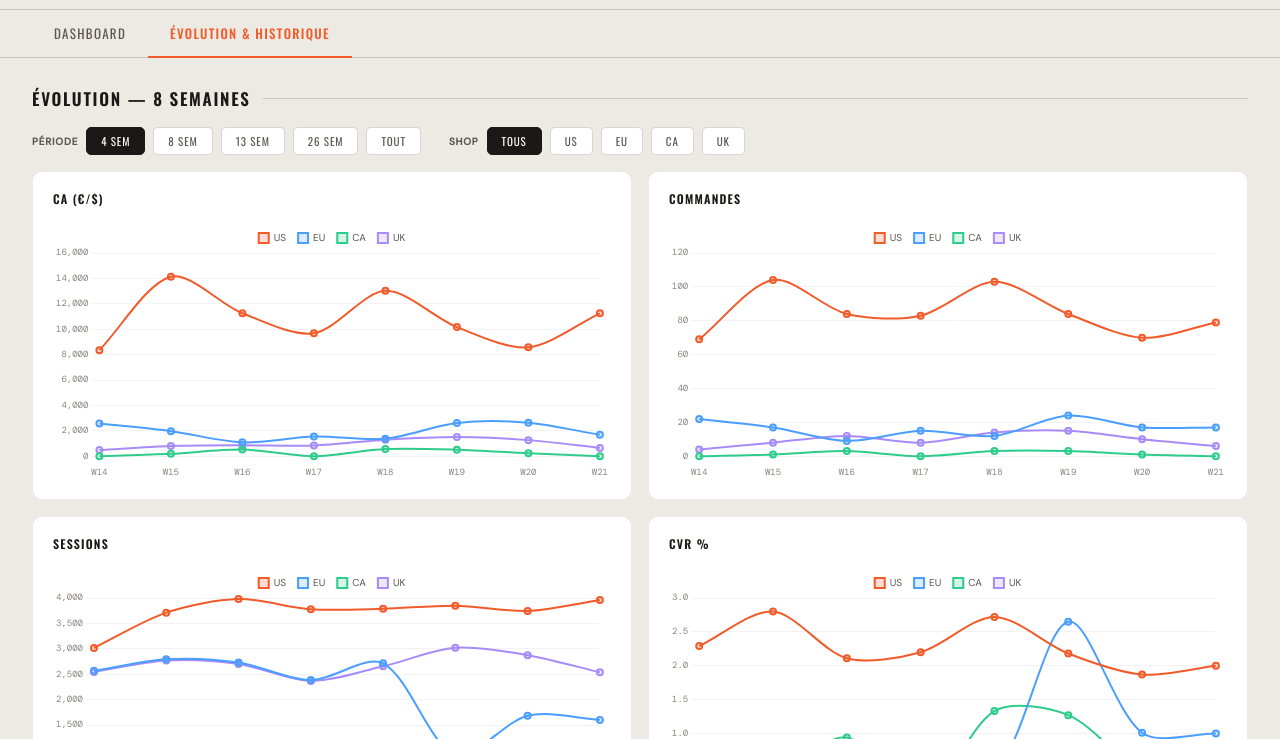
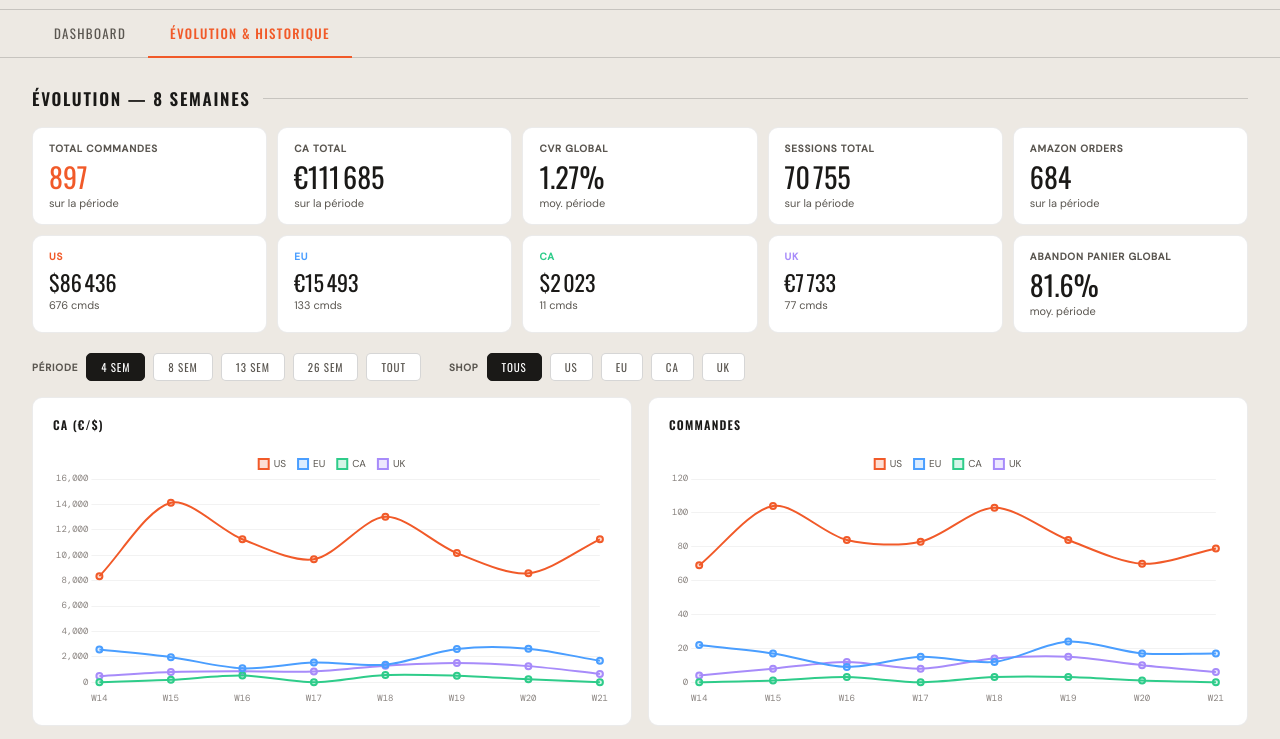
Before and after one commit to vvinuesa-wellputt/wellputt-kpi, a plain HTML site: page index.html in a window 1280 px wide. Both pictures are taken after a click on the element "ÉVOLUTION & HISTORIQUE". Shown: the part 51-790 px from the top of the page. Drawn offline with nearby package versions, Linux system fonts and the light colour scheme; no server answers.

Commit message:
Update index.html

```diff
--- a/index.html
+++ b/index.html
@@ -333,6 +333,7 @@ body { background: var(--bg3); color: var(--text); font-family: 'DM Sans', sans-
 
   <div class="section">
     <div class="section-title" id="evoTitle">Évolution</div>
+    <div class="stat-grid" id="evoGlobalCards" style="margin-bottom:20px"></div>
     <div class="filter-row">
       <span class="filter-label">Période</span>
       <div class="period-btn active" onclick="setEvoPeriod(4,this)">4 sem</div>
@@ -368,6 +369,14 @@ body { background: var(--bg3); color: var(--text); font-family: 'DM Sans', sans-
 
   <div class="section">
     <div class="section-title">Historique</div>
+    <div class="filter-row" style="margin-bottom:12px">
+      <span class="filter-label">Afficher</span>
+      <div class="period-btn active" onclick="setHistPeriod(2,this)">2 sem</div>
+      <div class="period-btn" onclick="setHistPeriod(4,this)">4 sem</div>
+      <div class="period-btn" onclick="setHistPeriod(8,this)">8 sem</div>
+      <div class="period-btn" onclick="setHistPeriod(13,this)">13 sem</div>
+      <div class="period-btn" onclick="setHistPeriod(0,this)">Tout</div>
+    </div>
     <div style="overflow-x:auto">
       <table class="history-table">
         <thead><tr>
@@ -393,6 +402,7 @@ let currentEvoShop = 'ALL';
 let evoPeriod = 8;
 let amzPeriod = 4;
 let prestaChartPeriod = 4;
+let histPeriod = 2;
 let currentYear = 'all';
 const shops = ['US','EU','CA','UK'];
 const shopColors = {US:'#F15A29',EU:'#4a9eff',CA:'#2ecc8a',UK:'#a78bfa'};
@@ -716,7 +726,7 @@ function renderPresta() {
   }
 
   // Charts
-  const sorted = getPeriod(evoPeriod);
+  const sorted = getPeriod(prestaChartPeriod);
   const labels = sorted.map(h=>h.week.replace(/\d{4}-/,''));
   if (isAll) {
     const cvrD = sorted.map(h=>{const t=shops.reduce((s,sh)=>s+(parseFloat(h.shops?.[sh]?.transactions)||0),0);const se=shops.reduce((s,sh)=>s+(parseFloat(h.shops?.[sh]?.sessions)||0),0);return se>0?parseFloat((t/se*100).toFixed(2)):null;});
@@ -791,6 +801,41 @@ function renderAmazon() {
 }
 
 // ── EVOLUTION ──
+function renderEvoGlobalCards(sorted) {
+  const el = document.getElementById('evoGlobalCards');
+  if (!el || !sorted.length) return;
+  const tot = (f, h) => shops.reduce((s,sh)=>s+(parseFloat(h.shops?.[sh]?.[f])||0), 0);
+  const totalTx = sorted.reduce((s,h)=>s+tot('transactions',h), 0);
+  const totalRev = sorted.reduce((s,h)=>s+tot('revenue',h), 0);
+  const totalSess = sorted.reduce((s,h)=>s+tot('sessions',h), 0);
+  const totalCC = sorted.reduce((s,h)=>s+tot('carts_created',h), 0);
+  const totalCA = sorted.reduce((s,h)=>s+tot('carts_abandoned',h), 0);
+  const totalAmz = sorted.reduce((s,h)=>s+(h.amazon?.orders||0), 0);
+  const globalCvr = totalSess>0 ? (totalTx/totalSess*100).toFixed(2) : '0';
+  const globalAbandon = totalCC>0 ? (totalCA/totalCC*100).toFixed(1) : '0';
+  const shopCards = shops.map(sh => {
+    const rev = sorted.reduce((s,h)=>s+(parseFloat(h.shops?.[sh]?.revenue)||0), 0);
+    const tx = sorted.reduce((s,h)=>s+(parseFloat(h.shops?.[sh]?.transactions)||0), 0);
+    return `<div class="stat-card">
+      <div class="sc-label" style="color:${shopColors[sh]};font-weight:700">${sh}</div>
+      <div class="sc-value" style="font-size:22px">${fmtCur(rev,sh)}</div>
+      <div class="sc-delta">${tx} cmd${tx>1?'s':''}</div>
+    </div>`;
+  }).join('');
+  el.innerHTML = `
+    <div style="grid-column:1/-1;display:grid;grid-template-columns:repeat(5,1fr);gap:10px">
+      <div class="stat-card"><div class="sc-label">Total commandes</div><div class="sc-value orange">${fmt(totalTx)}</div><div class="sc-delta">sur la période</div></div>
+      <div class="stat-card"><div class="sc-label">CA Total</div><div class="sc-value">${fmtCur(totalRev,'EU')}</div><div class="sc-delta">sur la période</div></div>
+      <div class="stat-card"><div class="sc-label">CVR Global</div><div class="sc-value">${globalCvr}%</div><div class="sc-delta">moy. période</div></div>
+      <div class="stat-card"><div class="sc-label">Sessions total</div><div class="sc-value">${fmt(totalSess)}</div><div class="sc-delta">sur la période</div></div>
+      <div class="stat-card"><div class="sc-label">Amazon orders</div><div class="sc-value">${totalAmz||'—'}</div><div class="sc-delta">sur la période</div></div>
+    </div>
+    <div style="grid-column:1/-1;display:grid;grid-template-columns:repeat(5,1fr);gap:10px">
+      ${shopCards}
+      <div class="stat-card"><div class="sc-label">Abandon panier global</div><div class="sc-value">${globalAbandon}%</div><div class="sc-delta">moy. période</div></div>
+    </div>`;
+}
+
 function setEvoPeriod(n, el) {
   evoPeriod = n;
   document.querySelectorAll('#page-evolution .period-btn').forEach(b=>b.classList.remove('active'));
@@ -806,7 +851,7 @@ function selectEvoShop(shop, el) {
 function renderEvolution() {
   const sorted = getPeriod(evoPeriod);
   const n = sorted.length;
-  document.getElementById('evoTitle').textContent = `Évolution — ${n} semaine${n>1?'s':''}`;
+  document.getElementById('evoTitle').textContent = `Évolution — ${n} semaine${n>1?'s':''}`;  renderEvoGlobalCards(sorted);
   const labels = sorted.map(h=>h.week.replace(/\d{4}-/,''));
   const shopsShow = currentEvoShop==='ALL' ? shops : [currentEvoShop];
 
@@ -825,12 +870,25 @@ function renderEvolution() {
   mkChart('evoAtcRate','line',labels,ds('atcRate'));
   mkChart('evoAmazon','bar',labels,[{label:'Amazon',data:sorted.map(h=>h.amazon?.orders||0),backgroundColor:'#F15A2988',borderColor:'#F15A29',borderWidth:1,borderRadius:4}]);
 
-  renderHistory(sorted);
+  renderHistory();
 }
-function renderHistory(sorted) {
+function setHistPeriod(n, el) {
+  histPeriod = n;
+  document.querySelectorAll('#page-evolution .section:last-child .filter-row .period-btn').forEach(b=>b.classList.remove('active'));
+  el.classList.add('active');
+  renderHistory();
+}
+
+function renderHistory() {
   const week = currentWeek;
   let rows = '';
-  [...sorted].reverse().forEach(entry=>{
+  let allSorted = [...history].sort((a,b)=>a.week<b.week?-1:1);
+  if (histPeriod > 0) {
+    const uniqueWeeks = [...new Set(allSorted.map(h=>h.week))];
+    const lastN = uniqueWeeks.slice(-histPeriod);
+    allSorted = allSorted.filter(h=>lastN.includes(h.week));
+  }
+  [...allSorted].reverse().forEach(entry=>{
     const isCur = entry.week===week;
     shops.forEach(sh=>{
       const d=entry.shops?.[sh]; if(!d) return;
```
